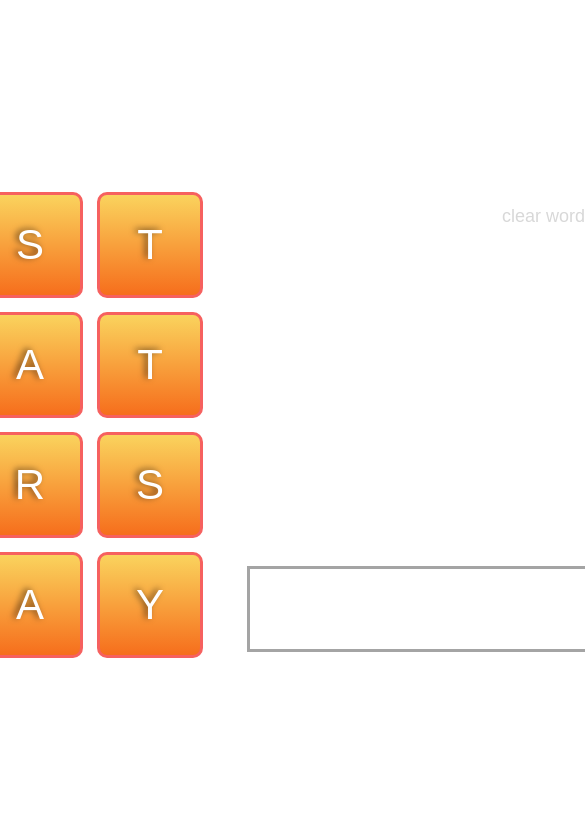
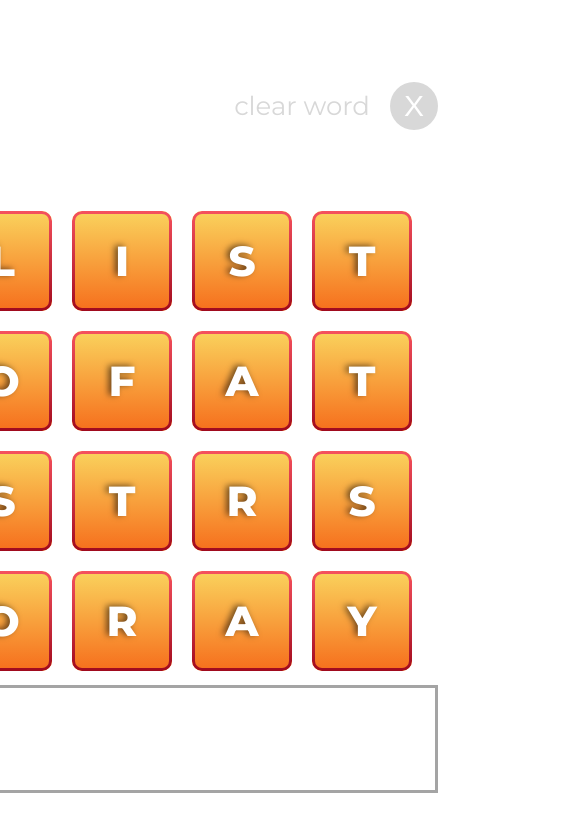
Before and after one commit to jasmineelkins/letters-game, a React (Create React App) app: page / in a window 390 px wide. Shown: the top 832 px of the page, 585 px wide, since content can reach past the window. Built offline with nearby package versions, Linux system fonts and the light colour scheme.

Commit message:
Border gradient. Import board json. Mobile responsive grid.

```diff
--- a/src/App.js
+++ b/src/App.js
@@ -10,6 +10,7 @@ function App() {
   const [isValidWord, setIsValidWord] = useState(false);
 
   return (
+    <div className="contentWrapper">
       <div className="pageContainer">
         <GridContainer
           setSelectedLetter={setSelectedLetter}
@@ -19,7 +20,6 @@ function App() {
           setIsValidWord={setIsValidWord}
         />
 
-      <div className="rightColumn">
         <ClearWord userWord={userWord} />
         <TextOutput userWord={userWord} isValidWord={isValidWord} />
       </div>
--- a/src/components/ClearWord.js
+++ b/src/components/ClearWord.js
@@ -7,10 +7,10 @@ function ClearWord({ userWord }) {
     window.location.reload();
   }
   return (
-    <div className="clearContainer">
+    <div className="clearContainer item2">
       <span>clear word</span>
       <button
-        class={buttonStyle}
+        className={buttonStyle}
         style={{ color: "white" }}
         onClick={() => handleClick()}
       >
--- a/src/components/GridContainer.js
+++ b/src/components/GridContainer.js
@@ -1,6 +1,8 @@
 import React, { useState, useEffect } from "react";
 import Tile from "./Tile";
 import dictionary from "../dictionary.json";
+import board1 from "../test-board-1.json";
+import board2 from "../test-board-2.json";
 
 function GridContainer({
   setSelectedLetter,
@@ -10,24 +12,6 @@ function GridContainer({
   setIsValidWord,
 }) {
   const validWords = dictionary.words;
-  const lettersArray = [
-    "L",
-    "I",
-    "S",
-    "T",
-    "O",
-    "F",
-    "A",
-    "T",
-    "S",
-    "T",
-    "R",
-    "S",
-    "O",
-    "R",
-    "A",
-    "Y",
-  ];
 
   useEffect(() => {
     // check if word is valid
@@ -42,7 +26,7 @@ function GridContainer({
     }
   }, [userWord]);
 
-  const gridSquares = lettersArray.map((letter, index) => (
+  const gridSquares = board2.board.map((letter, index) => (
     <Tile
       key={index}
       letter={letter}
@@ -53,7 +37,7 @@ function GridContainer({
     />
   ));
 
-  return <div className="gridContainer">{gridSquares}</div>;
+  return <div className="gridContainer item1">{gridSquares}</div>;
 }
 
 export default GridContainer;
--- a/src/components/TextOutput.js
+++ b/src/components/TextOutput.js
@@ -6,7 +6,7 @@ function TextOutput({ userWord, isValidWord }) {
   const spanStyle = isValidWord === false ? "invalid" : "valid";
 
   return (
-    <div className="outputContainer">
+    <div className="outputContainer item3">
       <form>
         <input value={userWord} className={spanStyle}></input>
         {userWord === "" ? null : (
--- a/src/index.css
+++ b/src/index.css
@@ -1,24 +1,38 @@
+/* FONT ------------------------------------------------------------------------- */
+@import url("https://fonts.googleapis.com/css2?family=Montserrat:wght@400;800&display=swap");
 /* GENERAL ------------------------------------------------------------------------- */
 body {
   margin: 0;
-  font-family: Arial, Tahoma, sans-serif;
+  font-family: "Montserrat", sans-serif;
+}
+
+.contentWrapper {
+  height: 100vh;
+  width: 100vw;
+  display: flex;
+  justify-content: center;
+}
+
+.item1 {
+  grid-area: gridContainer;
+}
+
+.item2 {
+  grid-area: clearButton;
+}
+
+.item3 {
+  grid-area: textOutput;
 }
 
 .pageContainer {
-  height: 100vh;
-  display: flex;
-  /* flex-direction: column; */
-  align-items: center;
-  justify-content: center;
-  gap: 50px;
-}
-
-.rightColumn {
-  height: 460px;
-  display: flex;
-  flex-direction: column;
-  align-items: flex-end;
-  justify-content: space-between;
+  display: grid;
+  grid-template-columns: 100%;
+  grid-template-rows: 25% 50% 25%;
+  grid-template-areas:
+    "clearButton"
+    "gridContainer"
+    "textOutput";
 }
 
 /* GRID ------------------------------------------------------------------------- */
@@ -29,11 +43,10 @@ body {
   display: grid;
   grid-template-columns: repeat(4, 120px);
   grid-template-rows: repeat(4, 120px);
+  font-weight: 800;
 }
 
 .gridSquare {
-  border: 3px solid #f6615f;
-  /* border: 3px solid #a71926; */
   border-radius: 10px;
   height: 100px;
   width: 100px;
@@ -44,6 +57,22 @@ body {
   color: white;
   font-size: 42px;
   text-shadow: -3px -1px 6px rgba(0, 0, 0, 0.566);
+  position: relative;
+  z-index: 0;
+}
+
+.gridSquare:before {
+  content: "";
+  position: absolute;
+  z-index: -1;
+  inset: 0;
+  padding: 3px;
+  border-radius: 10px;
+  background: linear-gradient(#f5515e, #a00a1e);
+  -webkit-mask: linear-gradient(#fff 0 0) content-box, linear-gradient(#fff 0 0);
+  mask: linear-gradient(#fff 0 0) content-box, linear-gradient(#fff 0 0);
+  -webkit-mask-composite: xor;
+  mask-composite: exclude;
 }
 
 .gridSquare.selected {
@@ -55,6 +84,10 @@ body {
   background: linear-gradient(#b0e84f, #459521);
 }
 
+.gridSquare.selected:before {
+  padding: 0px;
+}
+
 .gridSquare.selected.invalid {
   background: linear-gradient(#ee4a59, #a0071d);
 }
@@ -63,8 +96,8 @@ body {
 .clearContainer {
   color: #d8d8d8;
   display: flex;
+  justify-content: flex-end;
   align-items: center;
-  justify-content: center;
   gap: 20px;
 }
 
@@ -88,21 +121,24 @@ body {
 /* OUTPUT ------------------------------------------------------------------------- */
 .outputContainer {
   display: flex;
-  justify-content: flex-start;
+  justify-content: center;
   align-items: center;
 }
+
 .outputContainer form {
-  width: 400px;
-  height: 80px;
+  width: 460px;
   border: 3px solid #a4a4a4;
+  padding: 10px 0px 10px 20px;
 }
 
 .outputContainer input {
-  width: 300px;
-  /* height: 80px; */
+  font-family: "Montserrat", sans-serif;
+  font-weight: 800;
+
+  width: 360px;
+  height: 80px;
   border: none;
   font-size: 40px;
-  padding: 10px 20px;
   /* padding-left: 30px; */
   color: #d1001b;
   letter-spacing: 7px;
@@ -125,7 +161,7 @@ input.invalid {
 }
 
 span {
-  font-size: 18px;
+  font-size: 26px;
 }
 
 span.valid {
@@ -135,3 +171,37 @@ span.valid {
 span.invalid {
   color: #f4c8cd;
 }
+
+/* MEDIA QUERIES ------------------------------------------------------------------*/
+@media only screen and (min-width: 800px) {
+  .contentWrapper {
+    height: 100vh;
+    width: 100vw;
+    display: flex;
+    align-items: center;
+    justify-content: center;
+  }
+
+  .pageContainer {
+    display: grid;
+    grid-template-columns: 50% 50%;
+    grid-template-rows: 50% 50%;
+    grid-template-areas:
+      "gridContainer clearButton"
+      "gridContainer textOutput";
+  }
+
+  .gridContainer {
+    margin-right: 50px;
+  }
+
+  .clearContainer {
+    height: 100%;
+    align-items: flex-start;
+  }
+
+  .outputContainer {
+    height: 100%;
+    align-items: flex-end;
+  }
+}
--- /dev/null
+++ b/src/test-board-1.json
@@ -0,0 +1,20 @@
+{
+  "board": [
+    "A",
+    "B",
+    "C",
+    "D",
+    "E",
+    "F",
+    "G",
+    "H",
+    "I",
+    "J",
+    "K",
+    "L",
+    "M",
+    "N",
+    "O",
+    "P"
+  ]
+}
--- /dev/null
+++ b/src/test-board-2.json
@@ -0,0 +1,20 @@
+{
+  "board": [
+    "L",
+    "I",
+    "S",
+    "T",
+    "O",
+    "F",
+    "A",
+    "T",
+    "S",
+    "T",
+    "R",
+    "S",
+    "O",
+    "R",
+    "A",
+    "Y"
+  ]
+}
```
Also changed, not shown: 1 other file (tests, documents, lock files or other folders). Lines whose indentation alone changed are shown as unchanged.
